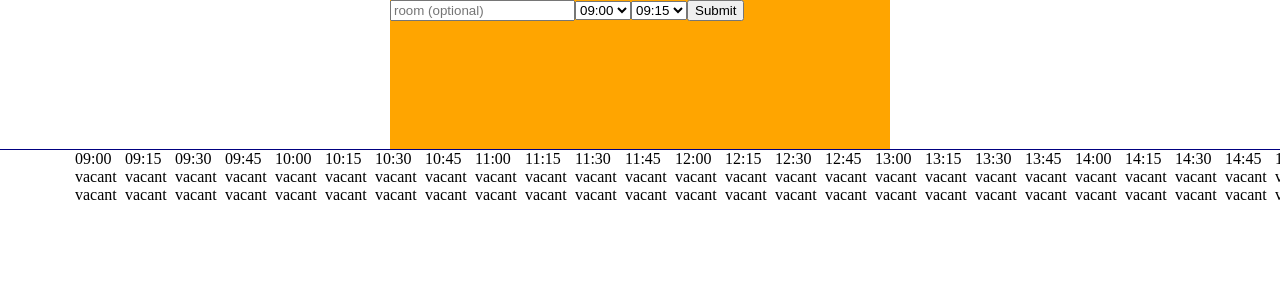
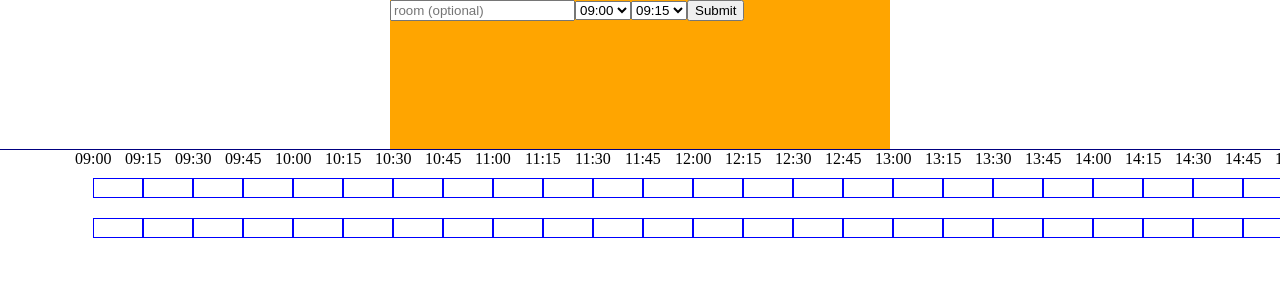
Before and after one commit to paul-schaaf/roomr, a React (Create React App) app: page / in a window 1280 px wide. Shown: the top 300 px of the page. Built offline with nearby package versions, Linux system fonts and the light colour scheme.

Commit message:
adjusted room.css so it aligns with the timeline

```diff
--- a/src/components/Room.css
+++ b/src/components/Room.css
@@ -1,8 +1,8 @@
 .room {
   list-style:none;
   padding:0;
-  margin:0;
-  margin-left:75px;
+  margin-top:10px;
+  margin-left:93px;
 }
 
 .room__timeblock {
@@ -14,4 +14,7 @@
 .room__timeblock--block{
   display:inline-block;
   width:50px;
+  height:20px;
+  box-sizing: border-box;
+  border: 1px solid blue;
 }
--- a/src/components/Room.js
+++ b/src/components/Room.js
@@ -5,7 +5,7 @@ const Room = props => {
 
   const renderedTimeBlocks = [];
   for (let i = 0; i < 32; i++) {
-    renderedTimeBlocks.push(<li className="room__timeblock"key={i}><div className="room__timeblock--block">vacant</div></li>)
+    renderedTimeBlocks.push(<li className="room__timeblock"key={i}><div className="room__timeblock--block"></div></li>)
   }
   console.log(renderedTimeBlocks)
 
```
